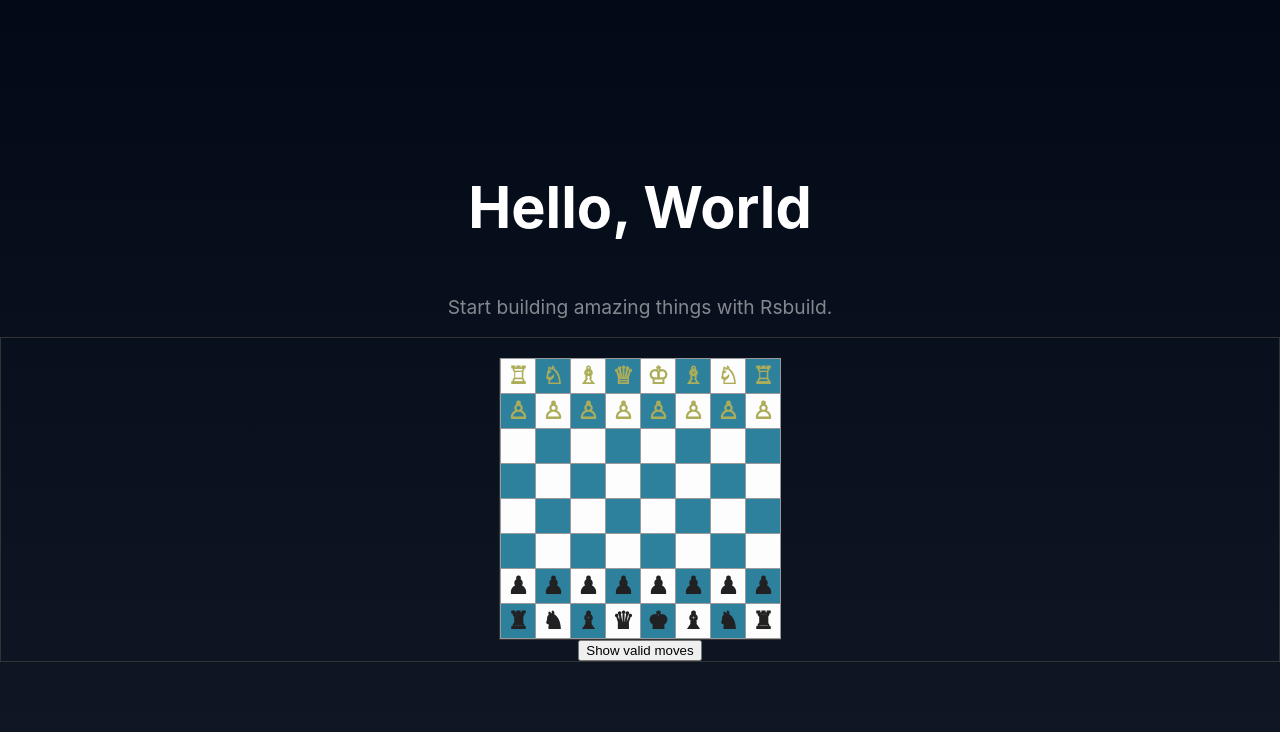
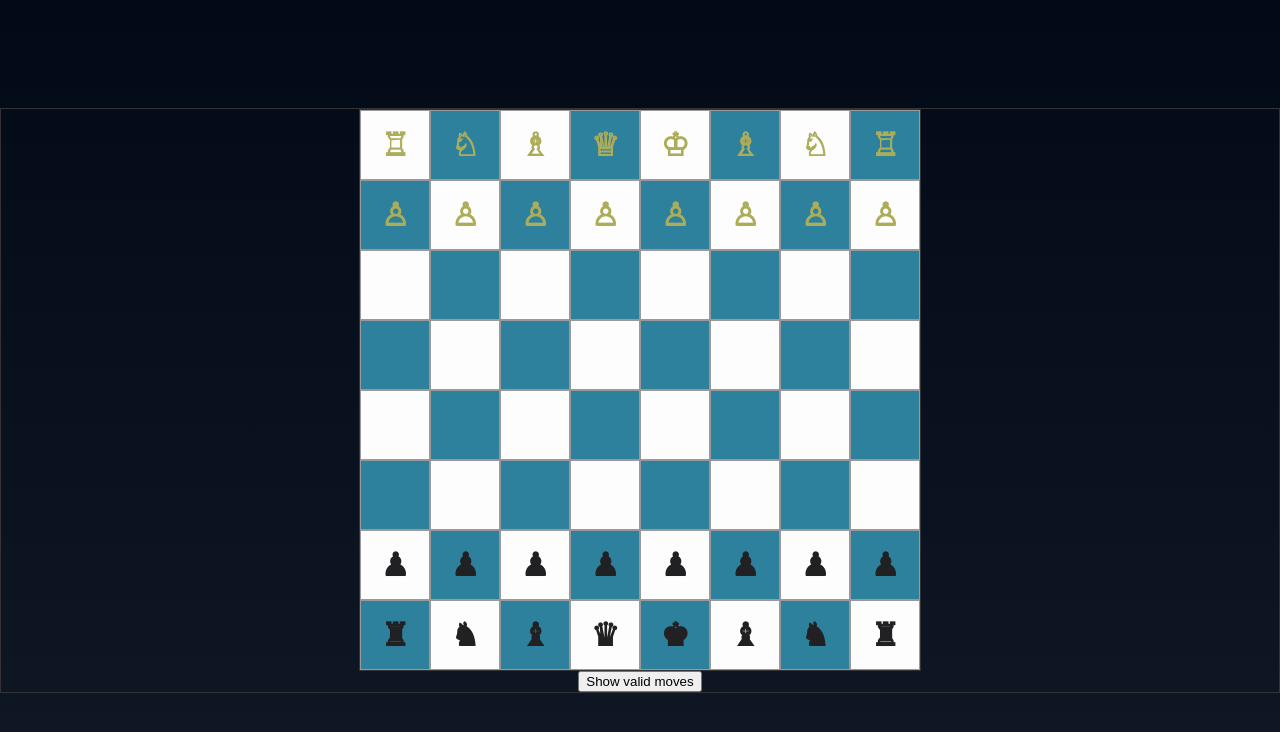
Before and after one commit to francisco-rma/chess, a React app: page / in a window 1280 px wide. Shown: the top 732 px of the page. Built offline with nearby package versions, Linux system fonts and the light colour scheme; the HTML template or start-up script is replaced by a standard one.

Commit message:
board and history layout

```diff
--- a/src/App.css
+++ b/src/App.css
@@ -3,6 +3,8 @@ body {
   color: #fff;
   font-family: Inter, Avenir, Helvetica, Arial, sans-serif;
   background-image: linear-gradient(to bottom, #020917, #101725);
+  height: 100vh;
+  overflow: hidden;
 }
 
 .content {
@@ -90,17 +92,14 @@ body {
 .square {
   background: #475569;
   border: 1px solid #999;
-  float: left;
-  font-size: 24px;
   font-weight: bold;
-  line-height: 34px;
-  height: 34px;
-  width: 34px;
-  margin-right: -1px;
-  margin-top: -1px;
   padding: 0;
   text-align: center;
   color: brown;
+  display: flex;
+  justify-content: center;
+  align-items: center;
+  font-size: clamp(1rem, 4vmin, 2.5rem);
 }
 
 .white-square {
@@ -148,11 +147,55 @@ body {
   margin-left: 20px;
 }
 
+.board-container {
+  display: flex;
+  flex-direction: row;
+  justify-content: center;
+  align-items: flex-start;
+  gap: 2rem;
+  padding: 2rem;
+  height: 100vh;
+  box-sizing: border-box;
+}
+
 .chess-board {
   display: grid;
   grid-template-columns: repeat(8, 1fr);
   grid-template-rows: repeat(8, 1fr);
   border: 1px solid #333;
-  margin-top: 20px;
   font-size: 1.5rem;
+  width: clamp(300px, 70vmin, 800px);
+  aspect-ratio: 1 / 1;
 }
+
+.move-history {
+  width: 250px;
+  max-height: 70vmin;
+  overflow-y: auto;
+  background-color: #1e293b;
+  padding: 1rem;
+  border-radius: 8px;
+}
+
+.move-history h3 {
+  margin-top: 0;
+  color: #94a3b8;
+  border-bottom: 1px solid #334155;
+  padding-bottom: 0.5rem;
+}
+
+.move-history ol {
+  list-style-type: none;
+  padding-left: 0;
+  margin: 0;
+  font-family: monospace;
+}
+
+.move-history li {
+  padding: 0.25rem 0.5rem;
+  border-radius: 4px;
+}
+
+.move-history li:nth-child(odd) {
+  background-color: #334155;
+}
--- a/src/App.jsx
+++ b/src/App.jsx
@@ -9,8 +9,6 @@ import Chess from './Chess'
 const App = () => {
   return (
     <div className="content">
-      <h1>Hello, World</h1>
-      <p>Start building amazing things with Rsbuild.</p>
       <div className='games'>
         <Chess color={'black'} />
       </div>
```
